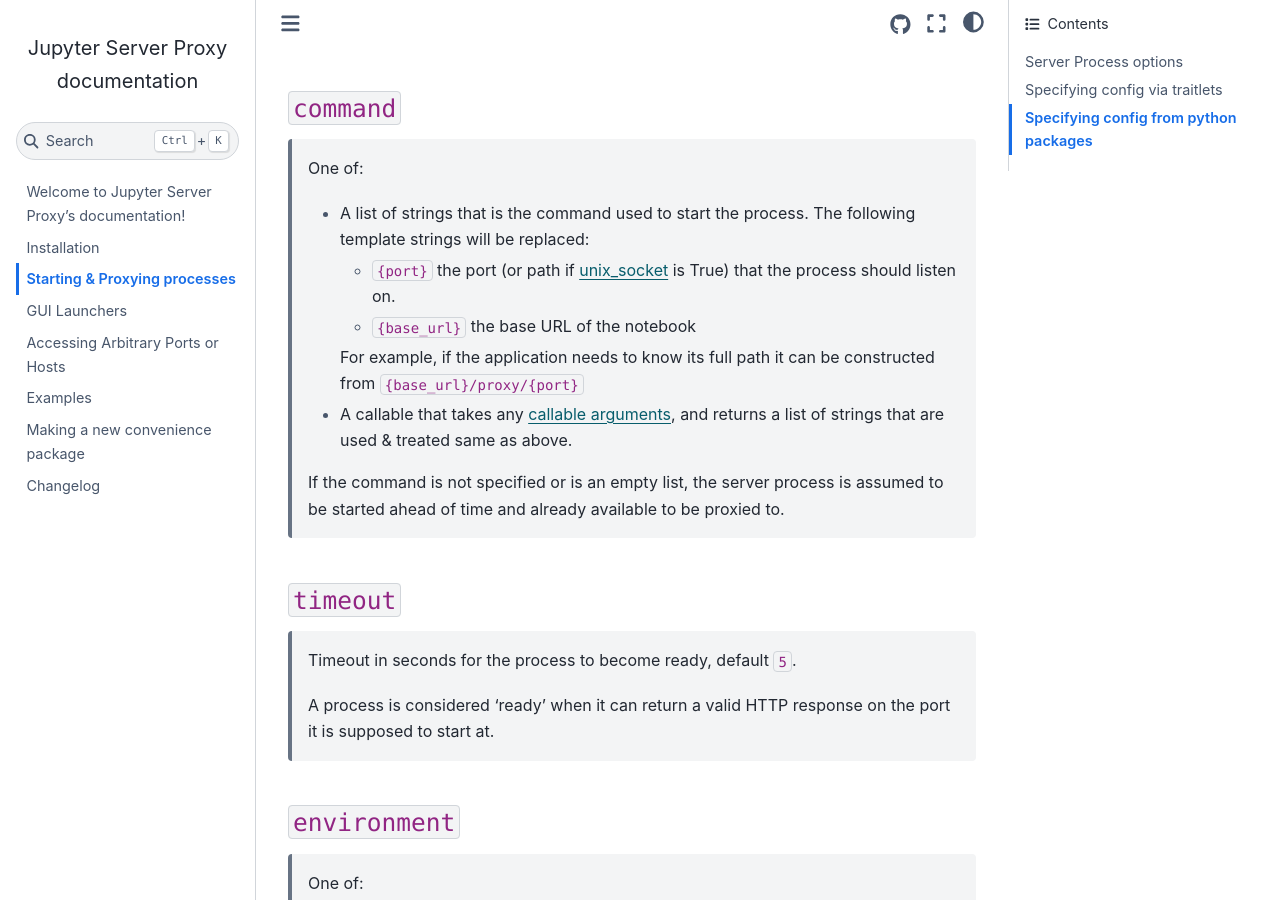
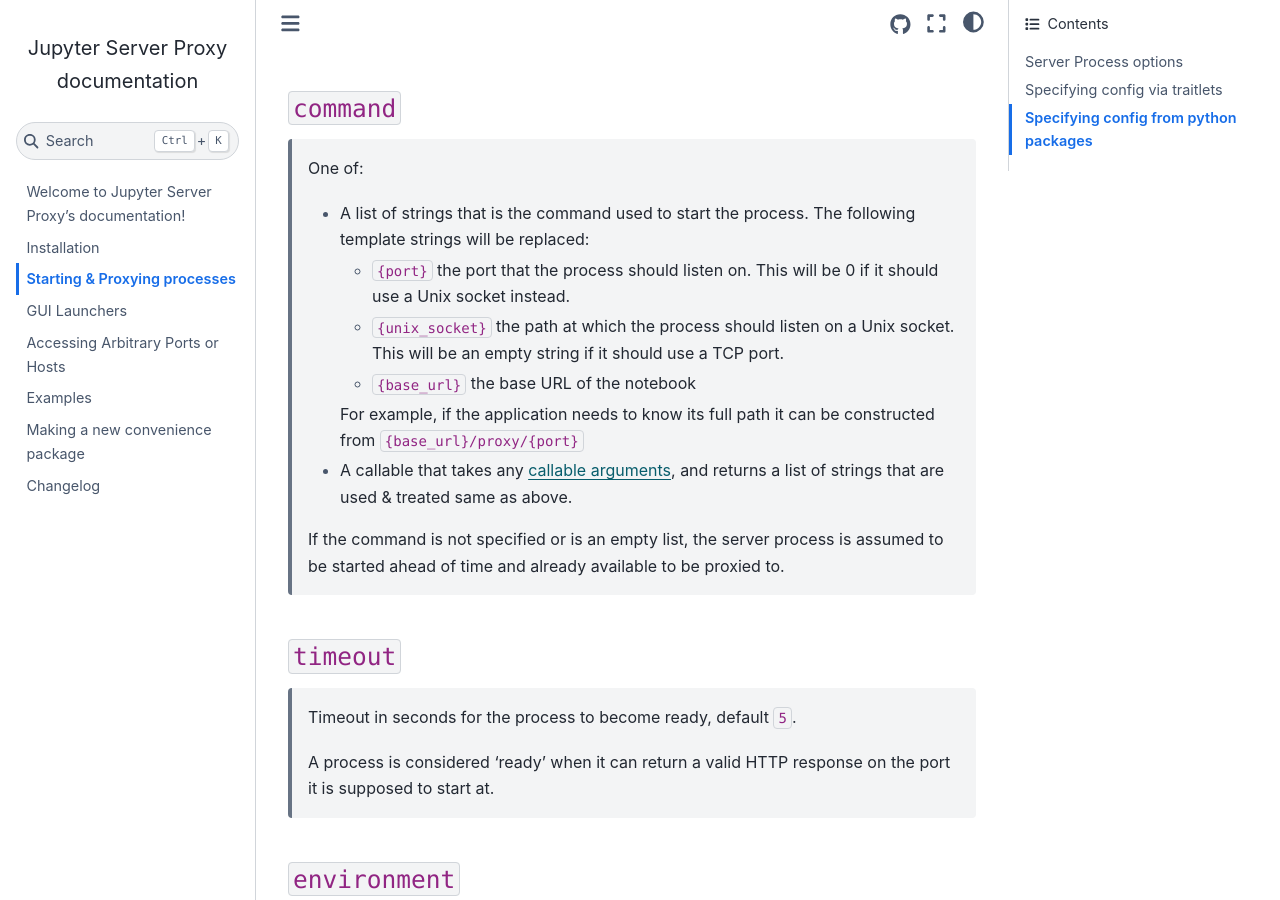
Before and after one commit to jupyterhub/jupyter-server-proxy, a Sphinx documentation site: the page built from docs/source/server-process.rst, in a window 1280 px wide and 900 px high, scrolled down 363 px. Built offline with Sphinx 7.4.7 and the Sphinx Book theme 1.1.4, drawn with Linux system fonts in a browser that asks for light colours.

Commit message:
Update docs on command templating

```diff
--- a/docs/source/server-process.rst
+++ b/docs/source/server-process.rst
@@ -28,8 +28,11 @@
    * A list of strings that is the command used to start the
      process. The following template strings will be replaced:
 
-     * ``{port}`` the port (or path if :ref:`server-process-unix-socket` is True)
-       that the process should listen on.
+     * ``{port}`` the port that the process should listen on. This will be 0 if
+       it should use a Unix socket instead.
+
+     * ``{unix_socket}`` the path at which the process should listen on a Unix
+       socket. This will be an empty string if it should use a TCP port.
 
      * ``{base_url}`` the base URL of the notebook
 
```
